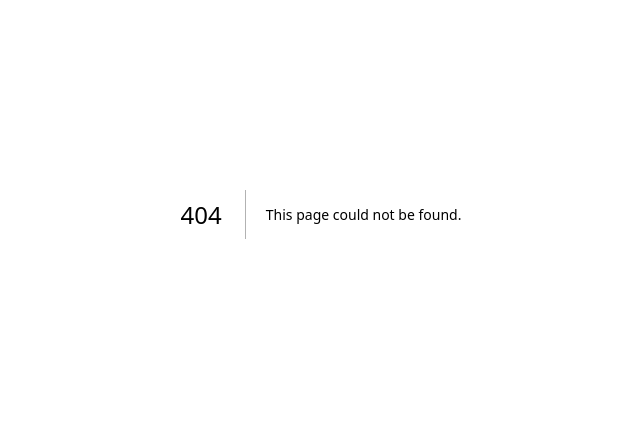
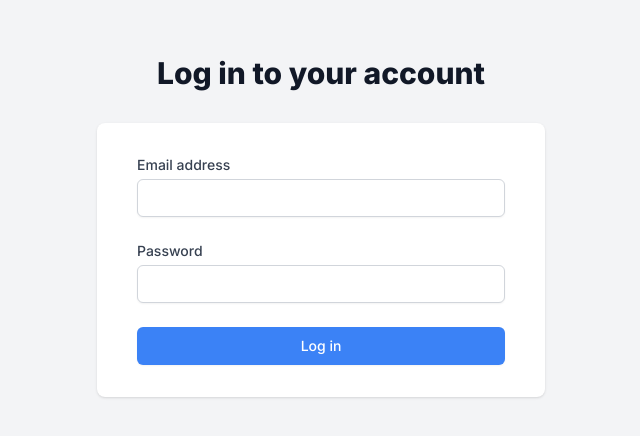
Before and after one commit to rishabhxchoudhary/ShopWise, a Next.js app in the folder client/: page /login in a window 1280 px wide. Before the commit this address had no page. Shown: the part 186-622 px from the top of the page, without its empty margins (319-959 px from the left). Built offline with nearby package versions, Linux system fonts and the light colour scheme.

Commit message:
added login page front end

```diff
--- /dev/null
+++ b/client/src/app/login/page.tsx
@@ -0,0 +1,62 @@
+import React from 'react';
+
+const LoginPage: React.FC = () => {
+  return (
+    <div className="bg-gray-100 min-h-screen flex flex-col justify-center py-12 sm:px-6 lg:px-8">
+      <div className="sm:mx-auto sm:w-full sm:max-w-md">
+        <h2 className="mt-6 text-center text-3xl font-extrabold text-gray-900">
+          Log in to your account
+        </h2>
+      </div>
+
+      <div className="mt-8 sm:mx-auto sm:w-full sm:max-w-md">
+        <div className="bg-white py-8 px-4 shadow sm:rounded-lg sm:px-10">
+          <form className="space-y-6" action="#" method="POST">
+            <div>
+              <label htmlFor="email" className="block text-sm font-medium text-gray-700">
+                Email address
+              </label>
+              <div className="mt-1">
+                <input
+                  id="email"
+                  name="email"
+                  type="email"
+                  autoComplete="email"
+                  required
+                  className="appearance-none text-gray-700 block w-full px-3 py-2 border border-gray-300 rounded-md shadow-sm placeholder-gray-400 focus:outline-none focus:ring-blue-500 focus:border-blue-500 sm:text-sm"
+                />
+              </div>
+            </div>
+
+            <div>
+              <label htmlFor="password" className="block text-sm font-medium text-gray-700">
+                Password
+              </label>
+              <div className="mt-1">
+                <input
+                  id="password"
+                  name="password"
+                  type="password"
+                  autoComplete="current-password"
+                  required
+                  className="appearance-none text-gray-700 block w-full px-3 py-2 border border-gray-300 rounded-md shadow-sm placeholder-gray-400 focus:outline-none focus:ring-blue-500 focus:border-blue-500 sm:text-sm"
+                />
+              </div>
+            </div>
+
+            <div>
+              <button
+                type="submit"
+                className="w-full flex justify-center py-2 px-4 border border-transparent rounded-md shadow-sm text-sm font-medium text-white bg-blue-500 hover:bg-blue-600 focus:outline-none focus:ring-2 focus:ring-offset-2 focus:ring-blue-500"
+              >
+                Log in
+              </button>
+            </div>
+          </form>
+        </div>
+      </div>
+    </div>
+  );
+};
+
+export default LoginPage;
--- a/client/src/app/page.tsx
+++ b/client/src/app/page.tsx
@@ -1,3 +1,5 @@
+import LoginPage from "./login/page";
+
 export default function Home() {
   return (
     <>
```
Also changed, not shown: 1 other file (tests, documents, lock files or other folders).
